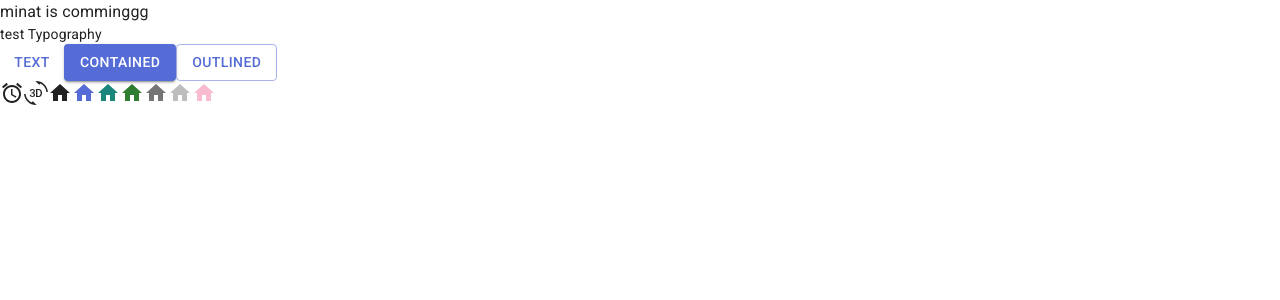
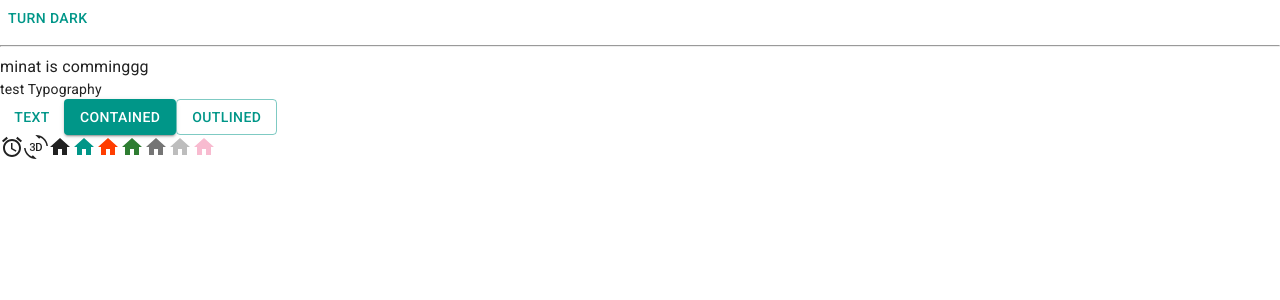
Before and after one commit to minatisleeping/ollert-web, a React (Vite) app: page / in a window 1280 px wide. Shown: the top 300 px of the page. Built offline with nearby package versions, Linux system fonts and the light colour scheme.

Commit message:
Setting light/dark mode

```diff
--- a/src/App.jsx
+++ b/src/App.jsx
@@ -4,10 +4,26 @@
 import HomeIcon from '@mui/icons-material/Home'
 import { pink } from '@mui/material/colors'
 import Typography from '@mui/material/Typography'
+import { useColorScheme } from '@mui/material/styles'
+
+function ModeToggle() {
+  const { mode, setMode } = useColorScheme()
+  return (
+    <Button
+      onClick={() => {
+        setMode(mode === 'light' ? 'dark' : 'light')
+      }}
+    >
+      {mode === 'light' ? 'Turn dark' : 'Turn light'}
+    </Button>
+  )
+}
 
 function App() {
   return (
     <>
+      <ModeToggle />
+      <hr/>
       <div>minat is comminggg</div>
 
       <Typography variant='body2' color='text.primary'>test Typography</Typography>
--- a/src/theme.js
+++ b/src/theme.js
@@ -1,20 +1,23 @@
-import { createTheme } from '@mui/material/styles'
-import { red } from '@mui/material/colors'
+import { experimental_extendTheme as extendTheme } from '@mui/material/styles'
+import { cyan, deepOrange, orange, teal } from '@mui/material/colors'
 
 // Create a theme instance.
-const theme = createTheme({
-  palette: {
-    // mode: 'dark',
-    primary: {
-      main: '#556cd6'
+const theme = extendTheme({
+  colorSchemes: {
+    light: {
+      palette: {
+        primary: teal,
+        secondary: deepOrange
+      }
     },
-    secondary: {
-      main: '#19857b'
-    },
-    error: {
-      main: red.A400
+    dark: {
+      palette: {
+        primary: cyan,
+        secondary: orange
+      }
     }
   }
+  // ...other properties
 })
 
 export default theme
```
Also changed, not shown: src/main.jsx (+4 -3 lines).
